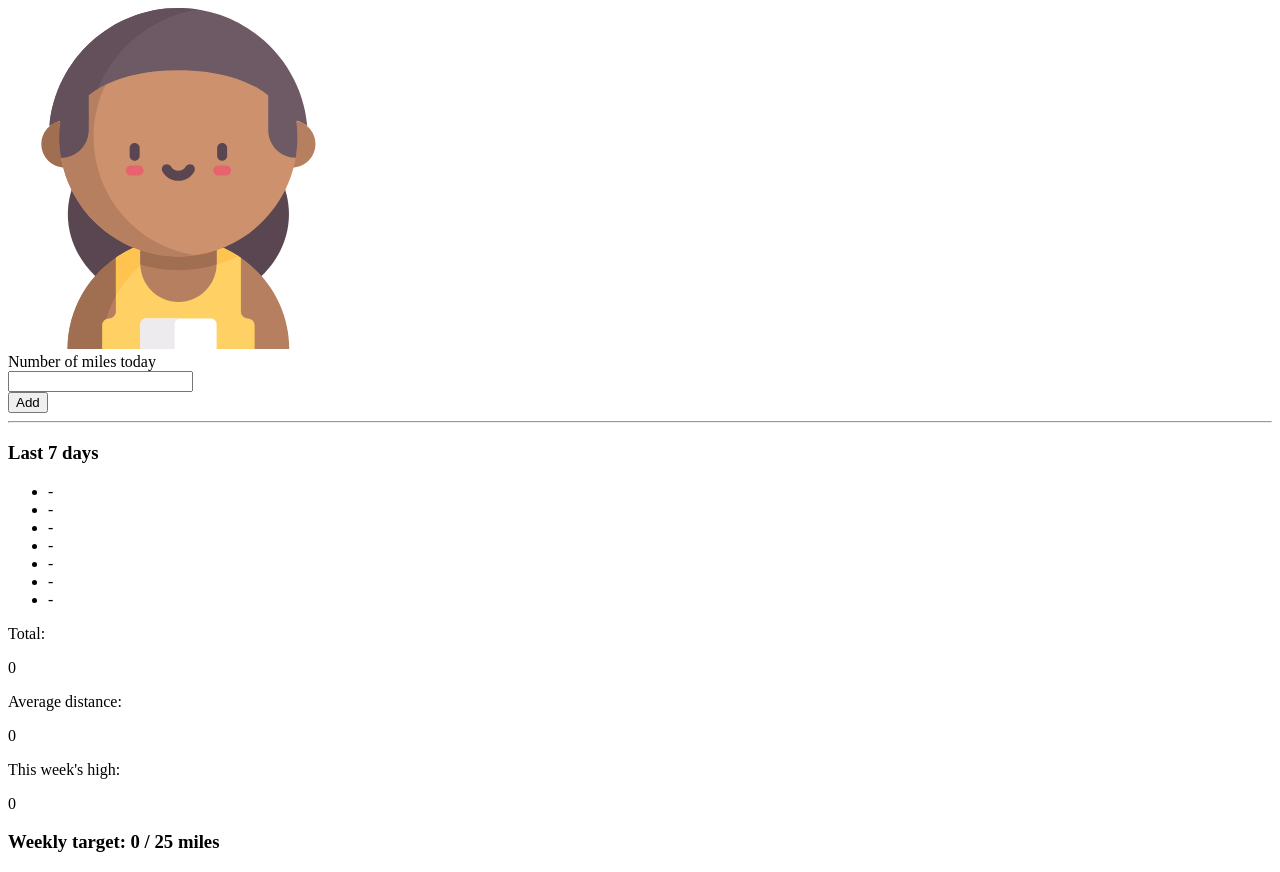
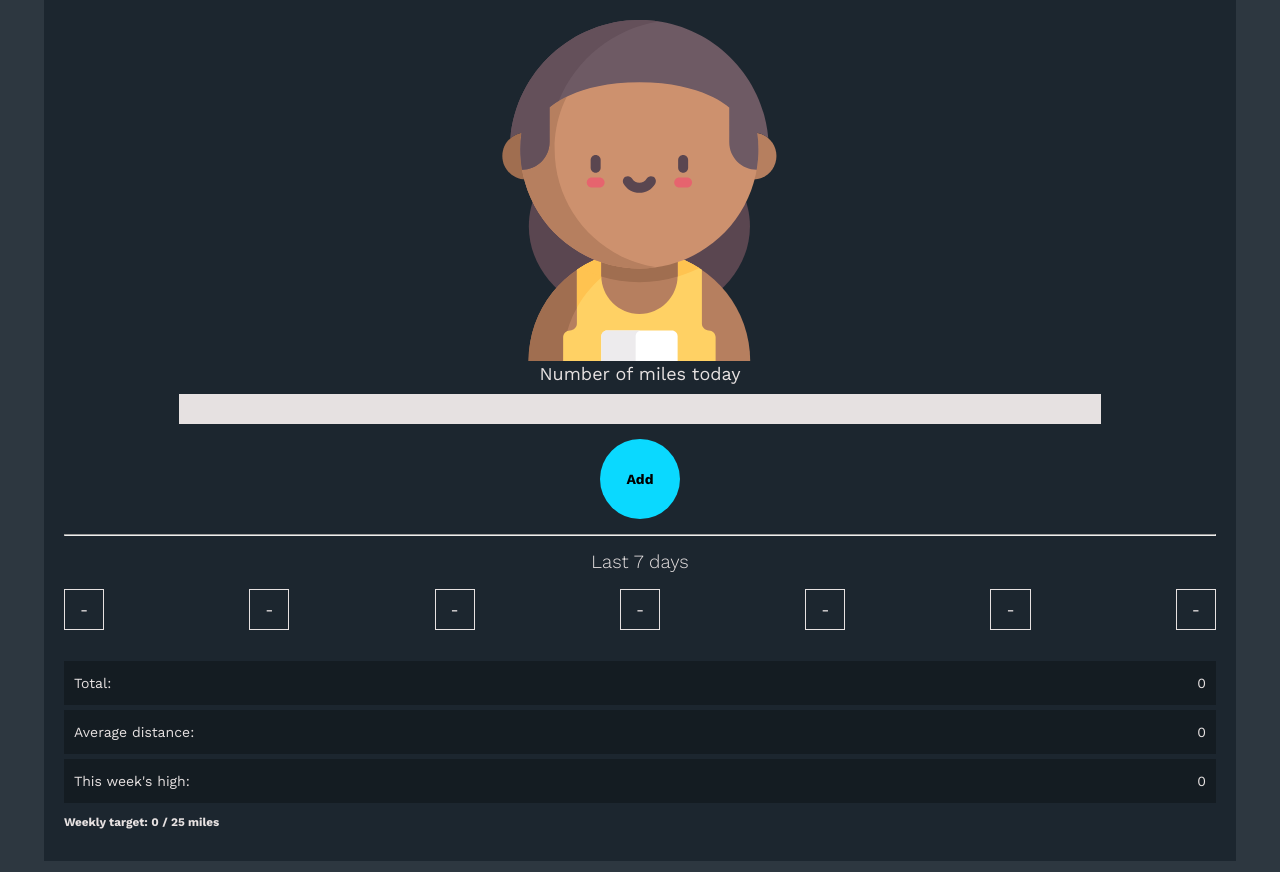
Before and after one commit to nnekannagbo/running-tracker, a plain HTML site: page index.html in a window 1280 px wide. Drawn offline with nearby package versions, Linux system fonts and the light colour scheme; a web font is replaced by a local one.

Commit message:
Update styles

```diff
--- a/index.html
+++ b/index.html
@@ -3,6 +3,15 @@
 <head>
     <meta charset="UTF-8">
     <meta name="viewport" content="width=device-width, initial-scale=1.0">
+    <link rel="stylesheet" href="styles.css"/>
+
+    <!-- Google fonts -->
+    <link href="https://fonts.googleapis.com/css2?family=Press+Start+2P&display=swap" rel="stylesheet">
+    <link href="https://fonts.googleapis.com/css2?family=Roboto+Mono:wght@300;400&display=swap" rel="stylesheet">
+    <link href="https://fonts.googleapis.com/css?family=Google+Sans:400,700" rel="stylesheet">
+    <link href="https://fonts.googleapis.com/css?family=Open+Sans:300|Roboto:100,300,400,400i|Product+Sans:300,400,700" rel="stylesheet">
+    <link href="https://fonts.googleapis.com/css2?family=Work+Sans:wght@300;400;700&display=swap" rel="stylesheet">
+
     <title>Running Tracker</title>
 </head>
 <body>
@@ -80,3 +89,6 @@
      </section>
 </body>
 </html>
+
+<!-- ideas-->
+<!--pick your avatar-->
--- a/styles.css
+++ b/styles.css
@@ -0,0 +1,84 @@
+html {
+    font-family: 'Work Sans', sans-serif;
+    font-size: 10px;
+    background: #2d3740;
+}
+
+body {
+    padding: 2rem;
+    background: #1c262f;
+    color: rgb(230, 225, 225);
+    width: 90%;
+    margin: 0 auto;
+}
+
+.logo {
+    text-align: center;
+}
+
+form {
+    text-align: center;
+}
+
+label {
+    font-size: 1.8rem;
+}
+
+input[type="number"] {
+    font-family: inherit;
+    background: rgb(230, 225, 225);
+    width: 80%;
+    margin: 1rem 0;
+    padding: 0.8rem 0;
+    border: none;
+    font-size: 1.2rem;
+    text-align: center;
+}
+
+button {
+    font-family: inherit;
+    font-size: 1.4rem;
+    font-weight: bolder;
+    width: 80px;
+    height: 80px;
+    border-radius: 50%;
+    border: none;
+    background: #0ad9ff;
+    margin: 0.5rem 0 1rem 0;
+}
+
+ul {
+    padding: 0;
+    display: flex;
+    list-style: none;
+    justify-content: space-between;
+}
+
+li {
+    border: 1px solid;
+    padding: 1rem 1.5rem;
+}
+
+.entriesWrapper {
+    padding: 1rem 0;
+    font-size: 1.6rem;
+}
+
+.entriesWrapper h3 {
+    margin: 0;
+    text-align: center;
+    font-weight: lighter;
+}
+
+.data {
+    font-size: 1.4rem;
+}
+
+.data div {
+    background: #141c22;
+    display: flex;
+    align-items: center;
+    justify-content: space-between;
+    padding: 0 1rem;
+    margin: 0.5rem 0;
+}
```
